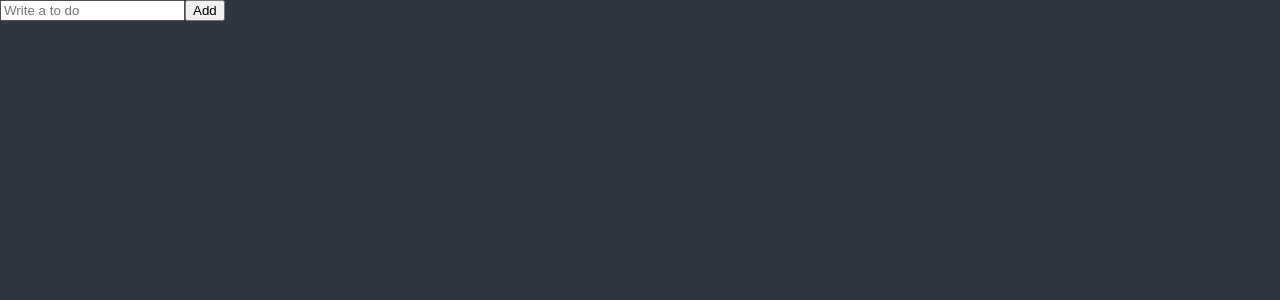
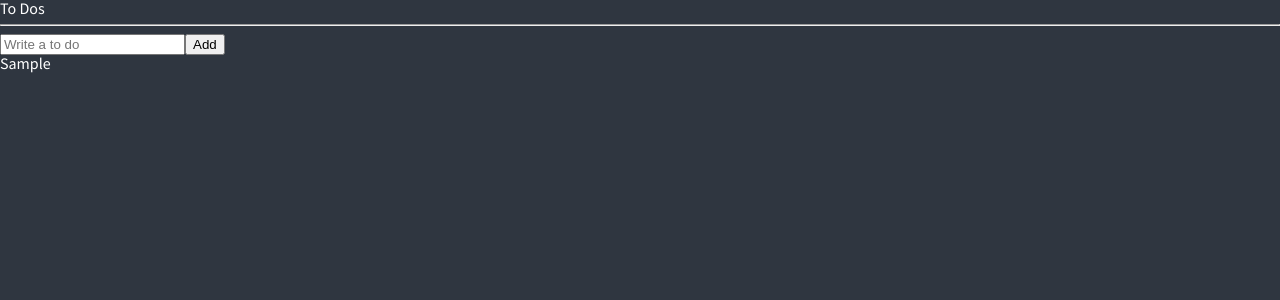
Before and after one commit to pjh5474/react-todo-app, a React (Create React App) app: page / in a window 1280 px wide. Both pictures are taken after typing "Sample" into the empty fields and a click on the button "Add". Shown: the top 300 px of the page. Built offline with nearby package versions, Linux system fonts and the light colour scheme.

Commit message:
2023-08-23 Add To Do

```diff
--- a/src/App.tsx
+++ b/src/App.tsx
@@ -1,6 +1,6 @@
 import { createGlobalStyle } from "styled-components";
 import { Helmet, HelmetProvider } from "react-helmet-async";
-import ToDoList from "./ToDoList";
+import ToDoList from "./components/ToDoList";
 
 const GlobalStyle = createGlobalStyle`
 
--- a/src/ToDoList.tsx
+++ /dev/null
@@ -1,29 +0,0 @@
-import { useForm } from "react-hook-form";
-
-interface IForm {
-	toDo: string;
-}
-
-function ToDoList() {
-	const { register, handleSubmit, setValue } = useForm<IForm>();
-	const handleValid = (data: IForm) => {
-		console.log("add to do", data.toDo);
-		setValue("toDo", "");
-	};
-
-	return (
-		<div>
-			<form onSubmit={handleSubmit(handleValid)}>
-				<input
-					{...register("toDo", {
-						required: "Please write a To Do",
-					})}
-					placeholder="Write a to do"
-				/>
-				<button>Add</button>
-			</form>
-		</div>
-	);
-}
-
-export default ToDoList;
--- /dev/null
+++ b/src/components/ToDoList.tsx
@@ -0,0 +1,53 @@
+import { useForm } from "react-hook-form";
+import { atom, useRecoilState } from "recoil";
+
+const toDoState = atom<IToDo[]>({
+	key: "toDo",
+	default: [],
+});
+
+interface IForm {
+	toDo: string;
+}
+
+interface IToDo {
+	text: string;
+	id: number;
+	category: "To_DO" | "DOING" | "Done";
+}
+
+function ToDoList() {
+	const [toDos, setToDos] = useRecoilState(toDoState);
+	const { register, handleSubmit, setValue } = useForm<IForm>();
+	const handleValid = ({ toDo }: IForm) => {
+		setToDos((oldToDos) => [
+			{ text: toDo, id: Date.now(), category: "To_DO" },
+			...oldToDos,
+		]);
+		setValue("toDo", "");
+	};
+	//console.log(toDos);
+
+	return (
+		<div>
+			<h1>To Dos</h1>
+			<hr />
+			<form onSubmit={handleSubmit(handleValid)}>
+				<input
+					{...register("toDo", {
+						required: "Please write a To Do",
+					})}
+					placeholder="Write a to do"
+				/>
+				<button>Add</button>
+			</form>
+			<ul>
+				{toDos.map((toDo) => (
+					<li key={toDo.id}>{toDo.text}</li>
+				))}
+			</ul>
+		</div>
+	);
+}
+
+export default ToDoList;
```
